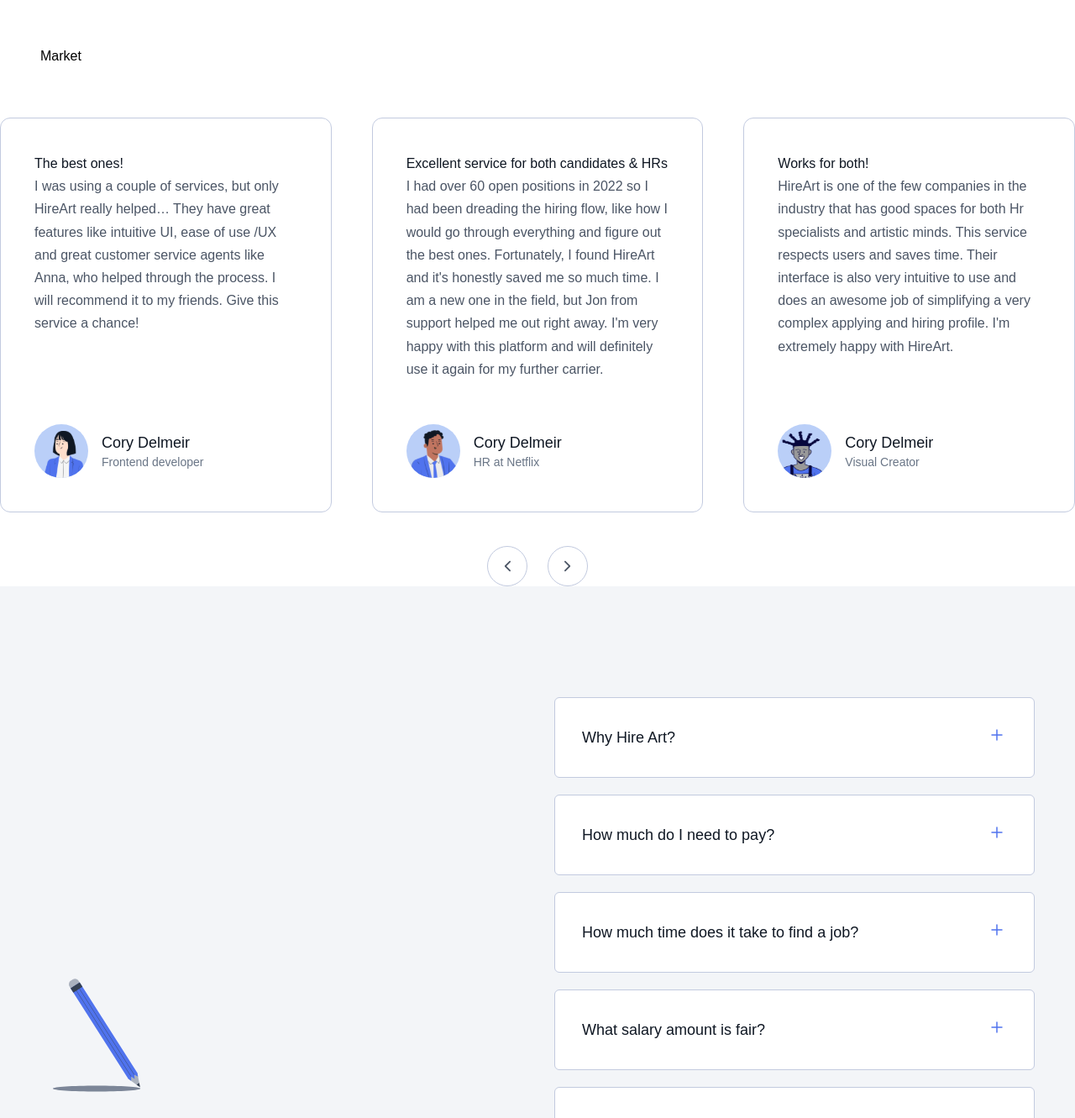
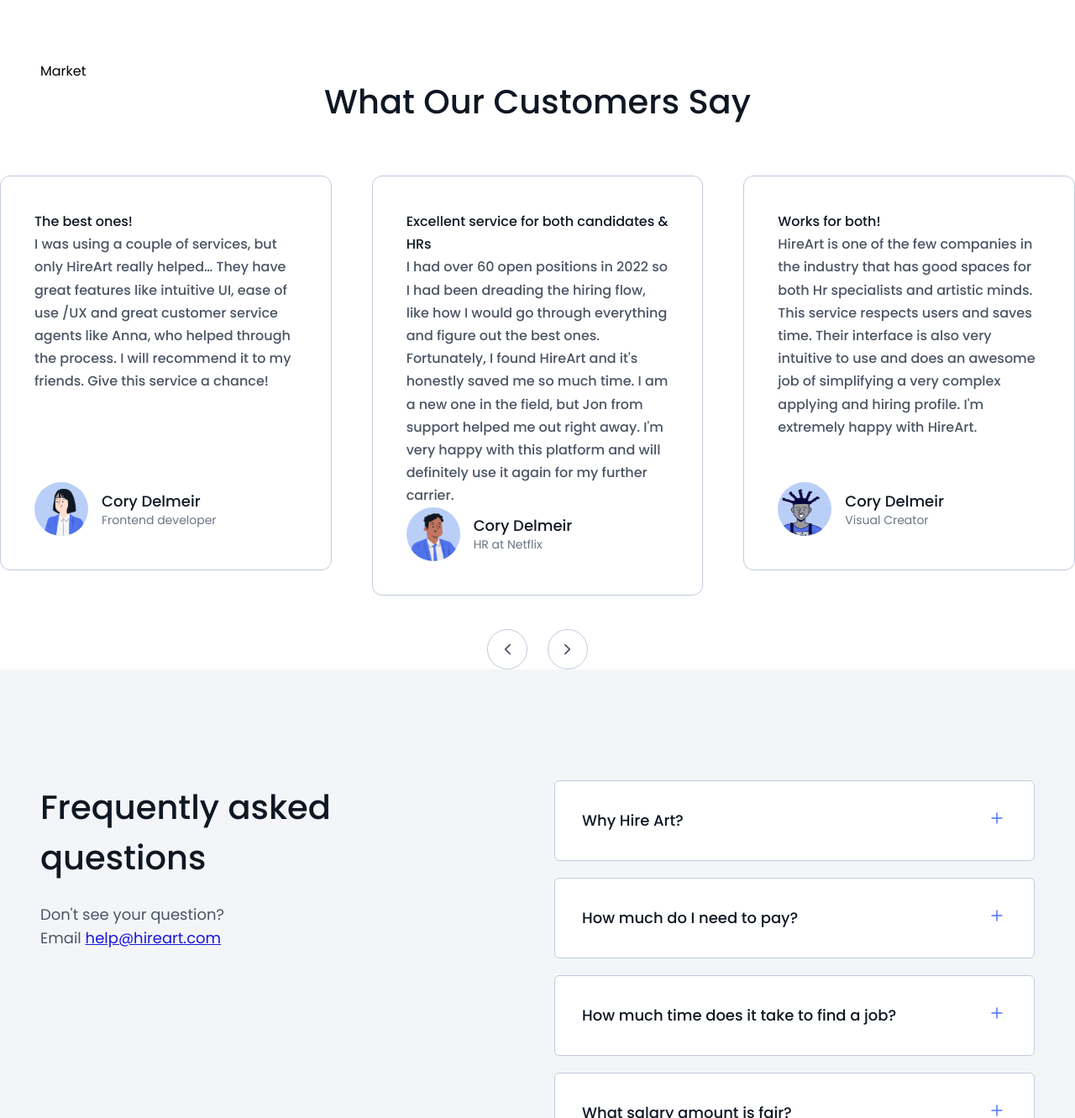
Before and after one commit to a1exalexander/hire-art, a React (Vite) app: page / in a window 1280 px wide. Shown: the part 913-2244 px from the top of the page at 84% size. Built offline with nearby package versions, Linux system fonts and the light colour scheme.

Commit message:
log browser fixes

```diff
--- a/index.html
+++ b/index.html
@@ -1,13 +1,49 @@
 <!DOCTYPE html>
+
+
 <html lang="en">
+
+
   <head>
+
+
     <meta charset="UTF-8" />
+
+
     <link rel="icon" type="image/svg+xml" href="/vite.svg" />
+
+
     <meta name="viewport" content="width=device-width, initial-scale=1.0" />
+
+
+    <link rel="preconnect" href="https://fonts.googleapis.com" />
+
+
+    <link rel="preconnect" href="https://fonts.gstatic.com" crossorigin />
+
+
+    <link
+      href="https://fonts.googleapis.com/css2?family=Poppins:wght@400;500;600;700&display=swap"
+      rel="stylesheet"
+    />
+
+
     <title>Hire-art</title>
+
+
   </head>
+
+
   <body>
+
+
     <div id="root"></div>
+
+
     <script type="module" src="/src/main.jsx"></script>
+
+
   </body>
+
+
 </html>
--- a/src/components/common/Button/Button.jsx
+++ b/src/components/common/Button/Button.jsx
@@ -1,4 +1,5 @@
 import PropTypes from 'prop-types';
+import { ICON_TYPES } from '../Icon';
 import { StyledButton, StyledIcon, StyledText } from './Button.styled';
 
 export function Button({
@@ -29,7 +30,7 @@ Button.propTypes = {
   onClick: PropTypes.func,
   isDisabled: PropTypes.bool,
   iconPosition: StyledIcon.propTypes.position,
-  icon: StyledIcon.propTypes.name,
+  icon: PropTypes.oneOf(Object.values(ICON_TYPES))
 };
 
 Button.defaultProps = {
--- a/src/components/common/Icon/Icon.jsx
+++ b/src/components/common/Icon/Icon.jsx
@@ -176,6 +176,6 @@ export function Icon({ className, name, size, color }) {
 Icon.propTypes = {
   className: PropTypes.string,
   name: PropTypes.oneOf(Object.values(ICON_TYPES)).isRequired,
-  size: PropTypes.number,
+  size: PropTypes.oneOfType([PropTypes.number, PropTypes.string]),
   color: PropTypes.string,
 };
--- a/src/components/common/Navigation/Navigation.jsx
+++ b/src/components/common/Navigation/Navigation.jsx
@@ -83,6 +83,6 @@ export function Navigation({ name, email }) {
 }
 
 Navigation.propTypes = {
-  name: PropTypes.string.isRequired,
-  email: PropTypes.string.isRequired,
+  name: PropTypes.string,
+  email: PropTypes.string,
 };
--- a/src/components/common/SocialButton/SocialButton.jsx
+++ b/src/components/common/SocialButton/SocialButton.jsx
@@ -7,5 +7,5 @@ export function SocialButton({ name, fill }) {
 
 SocialButton.propTypes = {
   name: PropTypes.string.isRequired,
-  fill: PropTypes.string.isRequired,
+  fill: PropTypes.string,
 };
--- a/src/components/website/components/FAQ/FAQ.jsx
+++ b/src/components/website/components/FAQ/FAQ.jsx
@@ -44,21 +44,21 @@ const accordionData = [
   },
 ];
 
-export function FAQ({ title, children, link }) {
+export function FAQ({ title, description, link }) {
   return (
     <AccordionSection>
       <Container>
         <AccordionInfo>
           <Title>{title}</Title>
           <Subtitle>
-            {children}
+            {description}
             <Link href="mailto: help@hireart.com">{link}</Link>
           </Subtitle>
           <StyledIcon name={ICON_TYPES.pen} />
         </AccordionInfo>
         <AccordionGroup>
           {accordionData.map(item => (
-            <Accardion title={item.title} content={item.content} />
+            <Accardion key={item.title} title={item.title} content={item.content} />
           ))}
         </AccordionGroup>
       </Container>
@@ -68,6 +68,6 @@ export function FAQ({ title, children, link }) {
 
 FAQ.propTypes = {
   title: PropTypes.string.isRequired,
-  children: PropTypes.string.isRequired,
+  description: PropTypes.string.isRequired,
   link: PropTypes.string.isRequired,
 };
--- a/src/components/website/pages/Home/Home.jsx
+++ b/src/components/website/pages/Home/Home.jsx
@@ -17,8 +17,12 @@ export function Home() {
       <Comment />
       <Best />
       <Market />
-      <CustomersSay />
-      <FAQ />
+      <CustomersSay title="What Our Customers Say" />
+      <FAQ
+        title="Frequently asked questions"
+        description="Don't see your question? Email "
+        link="help@hireart.com"
+      />
       <Footer />
     </>
   );
--- a/src/styles/GlobalStyles.styled.jsx
+++ b/src/styles/GlobalStyles.styled.jsx
@@ -1,7 +1,6 @@
 import { createGlobalStyle } from 'styled-components';
 
 export const GlobalStyles = createGlobalStyle`
-  @import url('https://fonts.googleapis.com/css2?family=Poppins:wght@400;500;600;700&display=swap');
   *, *::after, *::before {
     box-sizing: border-box;
     margin: 0;
```
Also changed, not shown: src/components/common/SlideCard/SlideCard.styled.jsx (+0 -17 lines), src/components/common/SocialButton/SocialButton.styled.jsx (+7 -2 lines), 1 other file (tests, documents, lock files or other folders).
